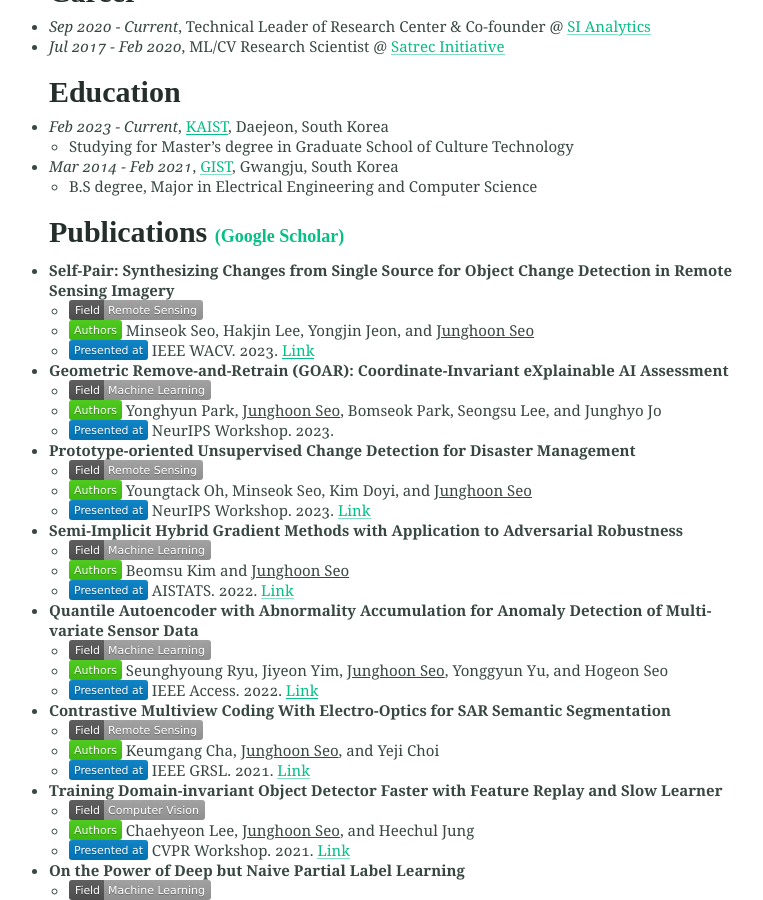
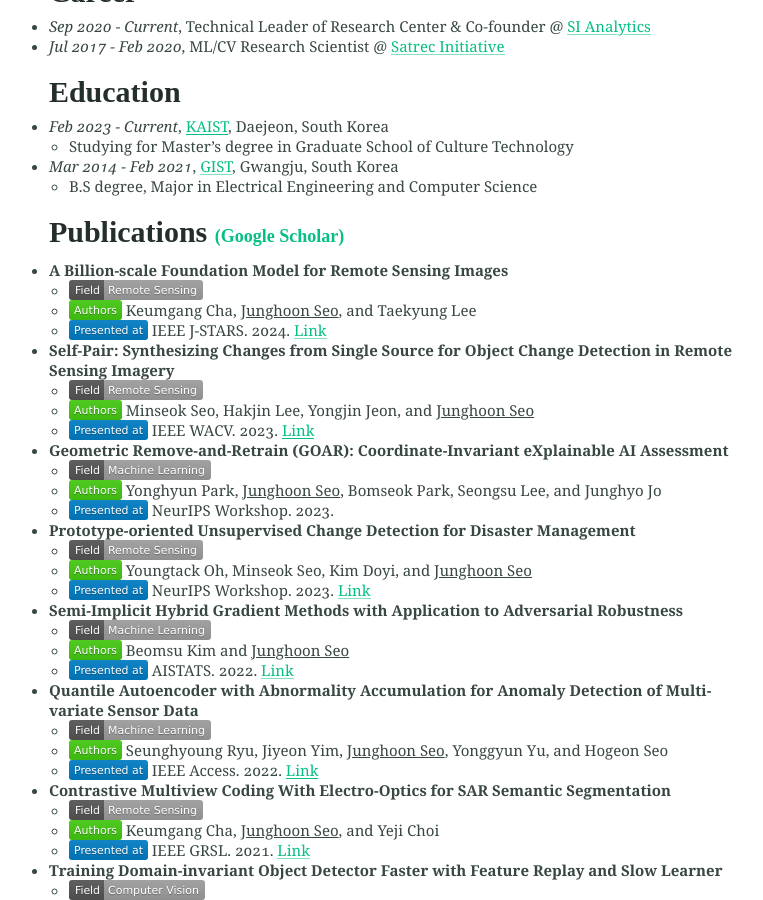
Before and after one commit to mikigom/mikigom.github.io, a Jekyll site: the page built from index.md, in a window 1280 px wide and 900 px high, scrolled down 720 px. Shown: the whole window, without its empty margins (234-997 px from the left). Built offline with Jekyll 4.4.1, drawn with Linux system fonts in a browser that asks for light colours.

Commit message:
Update index.md

```diff
--- a/index.md
+++ b/index.md
@@ -24,6 +24,10 @@
   * B.S degree, Major in Electrical Engineering and Computer Science
 
 ### Publications <span style="font-size:0.6em;">[(Google Scholar)](https://scholar.google.com/citations?user=9KBQk-YAAAAJ&hl=en)</span>
+* **A Billion-scale Foundation Model for Remote Sensing Images**
+  - <img height="10" src="/assets/Field-Remote Sensing-lightgrey.svg">
+  - <img height="10" src="/assets/-Authors-brightgreen.svg"> Keumgang Cha, <U>Junghoon Seo</U>, and Taekyung Lee
+  - <img height="10" src="/assets/-Presented%20at-blue.svg"> IEEE J-STARS. 2024. [Link](https://arxiv.org/abs/2304.05215)
 * **Self-Pair: Synthesizing Changes from Single Source for Object Change Detection in Remote Sensing Imagery**
   - <img height="10" src="/assets/Field-Remote Sensing-lightgrey.svg">
   - <img height="10" src="/assets/-Authors-brightgreen.svg"> Minseok Seo, Hakjin Lee, Yongjin Jeon, and <U>Junghoon Seo</U>
```
